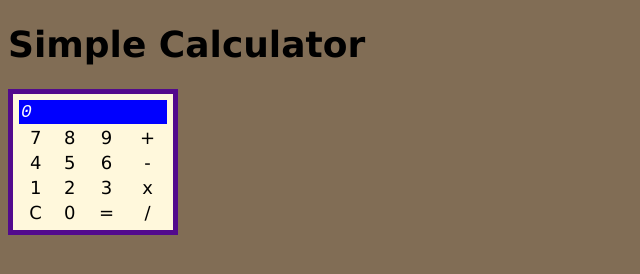
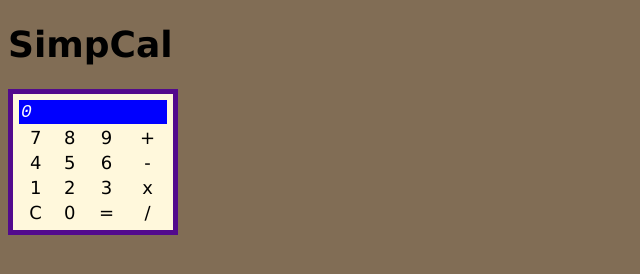
Before and after one commit to Mezdek/Simpcal, a plain HTML site: page index.html in a window 1280 px wide. Shown: the whole page, without its empty margins (0-640 px from the left). Drawn offline with Linux system fonts and the light colour scheme.

Commit message:
changed the header and the title to simpcal

```diff
--- a/index.html
+++ b/index.html
@@ -5,10 +5,10 @@
     <meta http-equiv="X-UA-Compatible" content="IE=edge">
     <meta name="viewport" content="width=device-width, initial-scale=1.0">
     <link rel="stylesheet" href="stylesheet.css">
-    <title>Simple Calculater</title>
+    <title>SimpCal</title>
 </head>
 <body>
-    <h1>Simple Calculator</h1>
+    <h1>SimpCal</h1>
     <div>
         <table id="keyBoard">
             <tr>
```
